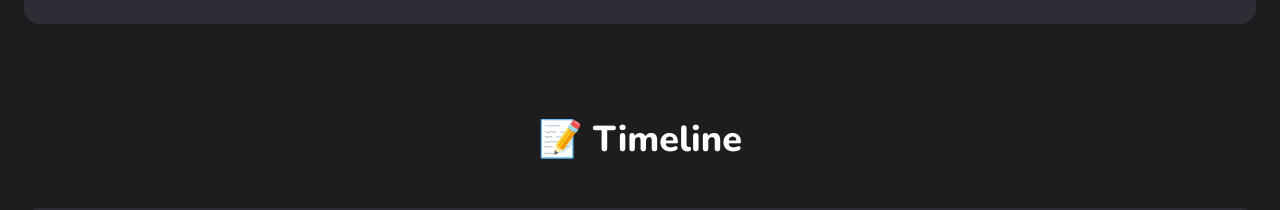
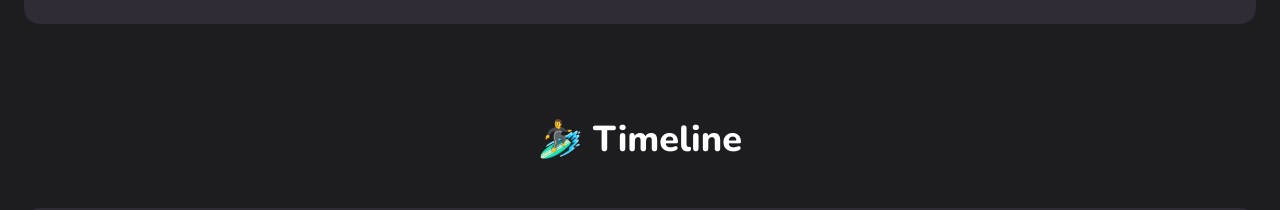
Before and after one commit to eloy98g/Portfolio, an Astro site: page / in a window 1280 px wide. Shown: the part 2740-2950 px from the top of the page. Built offline with nearby package versions, Linux system fonts and the light colour scheme; Astro itself is replaced by a stand-in of ours.

Commit message:
fix: icon

```diff
--- a/src/components/sections/timeline.astro
+++ b/src/components/sections/timeline.astro
@@ -5,7 +5,7 @@ const timeline = await getCollection("timeline");
 ---
 
 <section id="timeline" class="flex flex-col items-center justify-center gap-xl">
-	<h1 class="text-4xl font-extrabold">📝 Timeline</h1>
+	<h1 class="text-4xl font-extrabold">🏄‍♂️ Timeline</h1>
 	<div
 		class="rounded-2xl bg-secondary p-md flex flex-col item-center justify-center gap-md font-thin w-full"
 	>
```
